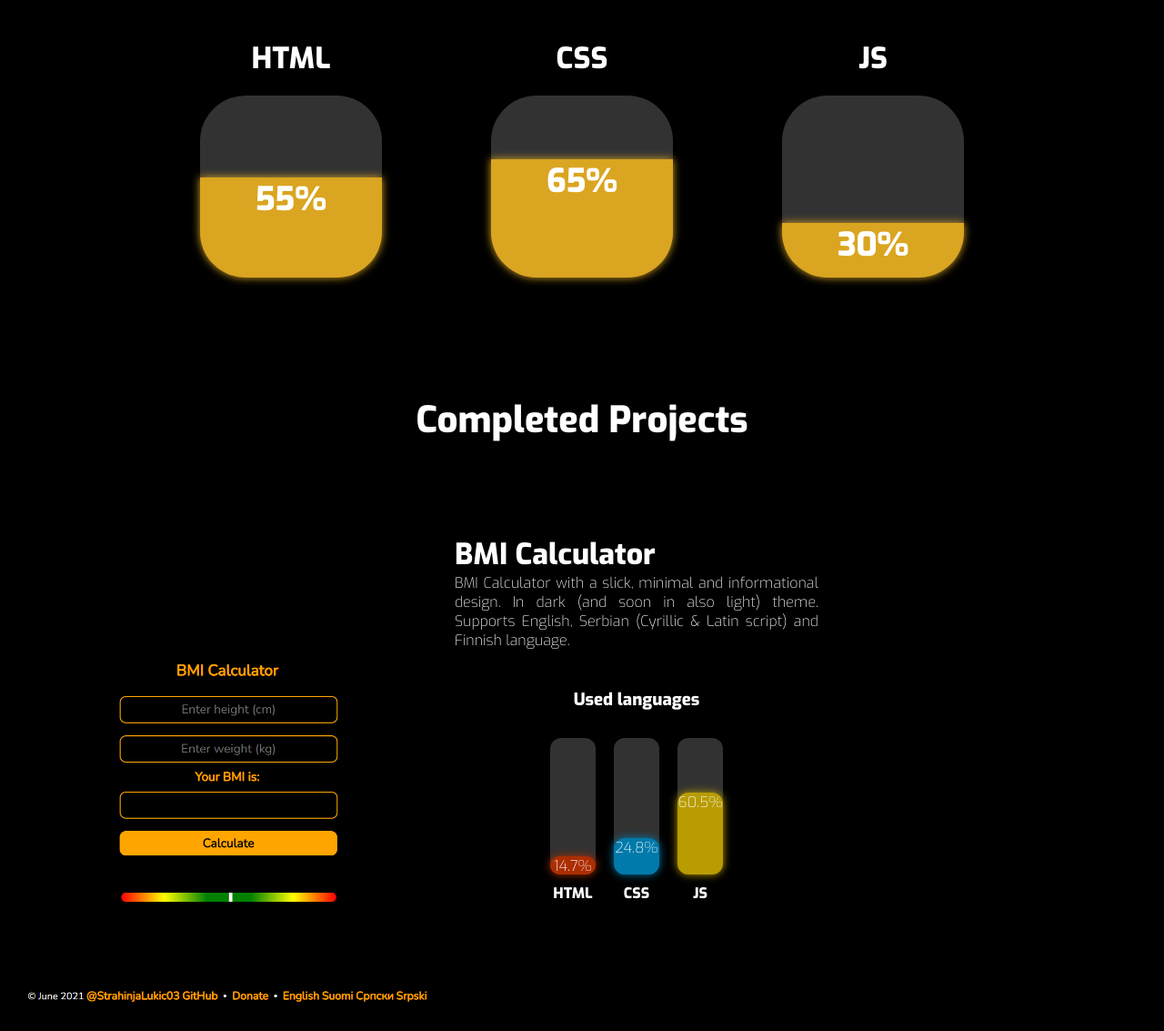
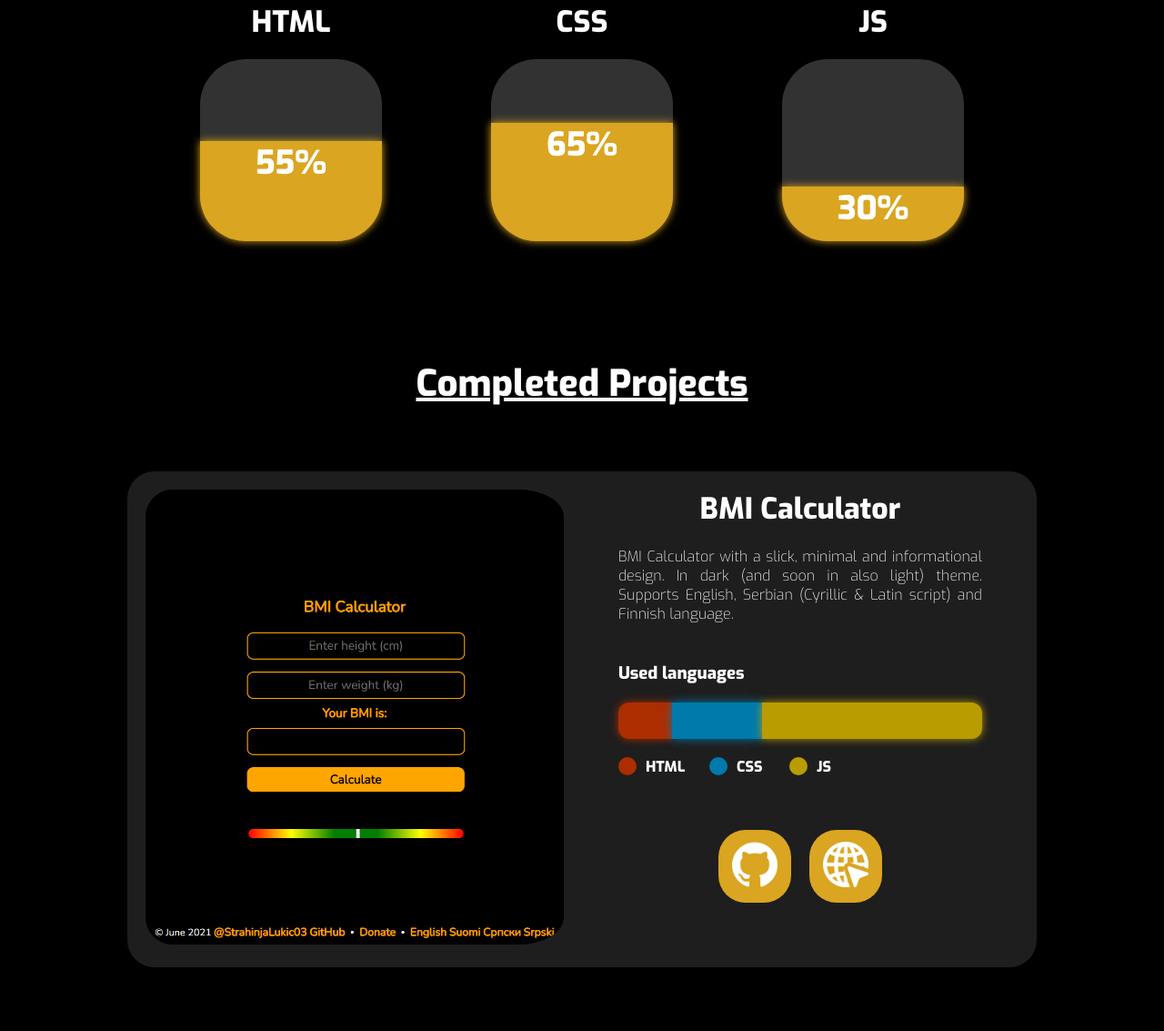
Before and after one commit to Sluki03/portfolio, a plain HTML site: page index.html in a window 1280 px wide. Shown: the part 953-2086 px from the top of the page at 91% size. After the commit the page ends 2036 px from the top, so only its background shows below. Drawn offline with Linux system fonts and the light colour scheme.

Commit message:
Continued styling homepage

```diff
--- a/index.html
+++ b/index.html
@@ -30,8 +30,9 @@
             </a>
         </div>
 
+    <!-- ADD BLANK DIV THAT SPACES IT ALL OUT-->
+
         <h1 class="title" id="skills">Skills</h1>
-
 
         <div class="skills">
 
@@ -79,9 +80,12 @@
                     <img src="BMICalculator.png" alt="BMI Calculator">
                 </div>
 
-                <div class="pTextStatsWrapper">
+                <div class="spacer"></div>
+
+                <div class="pDetails">
                     <div class="pDescription">
                         <h1>BMI Calculator</h1>
+                        <br>
                         <p>
                             BMI Calculator with a slick, minimal and informational design.
                             In dark (and soon in also light) theme. Supports English,
@@ -91,29 +95,38 @@
                     <br><br>
                     <h3 class="usedLanguages">Used languages</h3>
                     <div class="pStats">
-
                         <div class="statsBar">
-                            <div class="statsHTML sp1html">
-                                14.7%
-                            </div>
-                            <h4>HTML</h4>
+                            <div class="statsHTML sp1html"></div>
+                            <div class="statsCSS sp1css"></div>
+                            <div class="statsJS sp1js"></div>
                         </div>
 
-                        <div class="statsBar">
-                            <div class="statsCSS sp1css">
-                                24.8%
+                        <div class="pStatsLabels">
+                            <div>
+                                <div class="sHTMLc"><h4>HTML</h4></div>
                             </div>
-                            <h4>CSS</h4>
+                            <div>
+                                <div class="sCSSc"><h4>CSS</h4></div>
+                            </div>
+                            <div>
+                                <div class="sJSc"><h4>JS</h4></div>
+                            </div>
                         </div>
 
-                        <div class="statsBar">
-                            <div class="statsJS sp1js">
-                                60.5%
-                            </div>
-                            <h4>JS</h4>
-                        </div>
+                    </div>
+
+                    <div class="pLinks">
+                        <a href="https://github.com/StrahinjaLukic03/BMICalculator" target="_blank">
+                            <button><img src="GitHub.png" alt="GitHub Logo"></button>
+                        </a>
+
+                        <a href="https://strahinjalukic03.github.io/BMICalculator/" target="_blank">
+                            <button><img src="visit.png" alt="Visit"></button>
+                        </a>
                     </div>
                 </div>
+
+                <div class="spacer"></div>
 
             </div>
         </div>
--- a/style.css
+++ b/style.css
@@ -46,6 +46,21 @@ nav ul a:hover, nav ul a:focus {
 
 /*Index design*/
 
+button {
+    margin: 10px;
+    background-color: goldenrod;
+    font-weight: bold;
+    cursor: pointer;
+    user-select: none;
+    border: none;
+    transition: box-shadow .3s, background-color .3s;
+}
+
+button:hover, button:focus {
+    box-shadow: 0px 0px 10px 0px gold;
+    background-color: gold;
+}
+
 .name {
     text-align: center;
     padding: 10%;
@@ -70,23 +85,9 @@ nav ul a:hover, nav ul a:focus {
     width: 100px;
     margin-top: 100px;
     border-radius: 50px;
-    background-color: goldenrod;
-    font-weight: bold;
-    cursor: pointer;
-    user-select: none;
-    border: none;
-    transition: box-shadow .3s, background-color .3s;
-}
-
-.readMoreButton:hover, .readMoreButton:focus {
-    box-shadow: 0px 0px 10px 0px gold;
-    background-color: gold;
-}
-
-.readMoreButton:hover {
     padding-top: 0px;
     animation-name: BoucingArrow;
-    animation-duration: 1.8s;
+    animation-duration: 2s;
     animation-iteration-count: infinite;
 }
 
@@ -104,8 +105,9 @@ nav ul a:hover, nav ul a:focus {
 
 .title {
     text-align: center;
-    padding: 100px;
+    padding: 100px 0px 50px 0px;
     font-size: 40px;
+    text-decoration: underline;
 }
 
 .skills {
@@ -113,6 +115,7 @@ nav ul a:hover, nav ul a:focus {
     display: flex;
     text-align: center;
     justify-content: center;
+    user-select: none;
 }
 
 .skill {
@@ -137,6 +140,12 @@ nav ul a:hover, nav ul a:focus {
     font-size: 36px;
     font-weight: bold;
     text-align: center;
+    transition: background-color .3s, box-shadow .3s;
+}
+
+.progress:hover {
+    background-color: gold;
+    box-shadow: 0px 0px 10px 0px gold;
 }
 
 .progressHTML {
@@ -154,16 +163,34 @@ nav ul a:hover, nav ul a:focus {
     height: 60px;
 }
 
+.completed {
+    display: flex;
+    justify-content: center;
+}
+
 .project {
     display: flex;
+    background-color: rgb(30, 30, 30);
+    width: 1000px;
+    border-radius: 30px;
+    margin: 20px;
 }
 
 .pImage img {
     height: 500px;
+    padding: 20px 0px 20px 20px;
+    border-radius: 50px;
+}
+
+.spacer {
+    width: 700px;
+}
+
+.pDetails {
     padding: 20px;
 }
 
-.usedLanguages {
+.pDescription h1 {
     text-align: center;
 }
 
@@ -173,57 +200,124 @@ nav ul a:hover, nav ul a:focus {
 }
 
 .pStats {
-    display: flex;
     margin: 20px 0px;
     user-select: none;
+    width: 100%;
+    display: flexbox;
+    text-align: center;
+    justify-content: center;
+}
+
+.statsBar {
+    background-color: rgb(50, 50, 50);
+    height: 40px;
+    width: 400px;
+    border-radius: 12px;
+    display: flex;
+}
+
+.statsHTML {
+    background-color: rgb(172, 46, 0);
+    border-radius: 12px 0px 0px 12px;
+    box-shadow: 0px 0px 10px 0px rgb(172, 46, 0);
+    transition: background-color .3s, box-shadow .3s;
+}
+
+.statsHTML:hover {
+    background-color: rgb(226, 60, 0);
+    box-shadow: 0px 0px 10px 0px rgb(226, 60, 0);
+}
+
+.sp1html {
+    height: 40px;
+    width: 59px;
+}
+
+.statsCSS {
+    background-color: rgb(0, 122, 170);
+    border-radius: 0px;
+    box-shadow: 0px 0px 10px 0px rgb(0, 122, 170);
+    transition: background-color .3s, box-shadow .3s;
+}
+
+.statsCSS:hover {
+    background-color: rgb(0, 162, 226);
+    box-shadow: 0px 0px 10px 0px rgb(0, 162, 226);
+}
+
+.sp1css {
+    height: 40px;
+    width: 99px;
+}
+
+.statsJS {
+    background-color: rgb(184, 156, 0);
+    border-radius: 0px 12px 12px 0px;
+    box-shadow: 0px 0px 10px 0px rgb(184, 156, 0);
+    transition: background-color .3s, box-shadow .3s;
+}
+
+.statsJS:hover {
+    background-color: rgb(231, 197, 0);
+    box-shadow: 0px 0px 10px 0px rgb(231, 197, 0);
+}
+
+.sp1js {
+    height: 40px;
+    width: 242px;
+}
+
+.pStatsLabels {
+    display: flex;
+}
+
+.sHTMLc {
+    height: 20px;
+    width: 20px;
+    background-color: rgb(172, 46, 0);
+    border-radius: 10px;
+    margin-top: 20px;
+    margin-right: 80px;
+}
+
+.sCSSc {
+    height: 20px;
+    width: 20px;
+    background-color: rgb(0, 122, 170);
+    border-radius: 10px;
+    margin-top: 20px;
+    margin-right: 68px;
+}
+
+.sJSc {
+    height: 20px;
+    width: 20px;
+    background-color: rgb(184, 156, 0);
+    border-radius: 10px;
+    margin-top: 20px;
+    margin-right: 50px;
+}
+
+.pStats h4 {
+    margin: 0;
+    margin-left: 30px;
+}
+
+.pLinks {
+    margin-top: 50px;
     width: 100%;
     display: flex;
     text-align: center;
     justify-content: center;
 }
 
-.statsBar h4 {
-    margin-top: 10px;
+.pLinks button {
+    height: 80px;
+    width: 80px;
+    border-radius: 30px;
 }
 
-.statsBar {
-    background-color: rgb(50, 50, 50);
-    height: 150px;
+.pLinks img {
+    height: 50px;
     width: 50px;
-    border-radius: 12px;
-    margin: 10px;
-    text-align: center;
 }
-
-.statsHTML {
-    background-color: rgb(172, 46, 0);
-    border-radius: 12px;
-    box-shadow: 0px 0px 10px 0px rgb(172, 46, 0);
-}
-
-.statsCSS {
-    background-color: rgb(0, 122, 170);
-    border-radius: 12px;
-    box-shadow: 0px 0px 10px 0px rgb(0, 122, 170);
-}
-
-.statsJS {
-    background-color: rgb(184, 156, 0);
-    border-radius: 12px;
-    box-shadow: 0px 0px 10px 0px rgb(184, 156, 0);
-}
-
-.sp1html {
-    height: 20px;
-    margin-top: 130px;
-}
-
-.sp1css {
-    height: 40px;
-    margin-top: 110px;
-}
-
-.sp1js {
-    height: 90px;
-    margin-top: 60px;
-}
```
Also changed, not shown: GitHub.png (added), visit.png (added).
